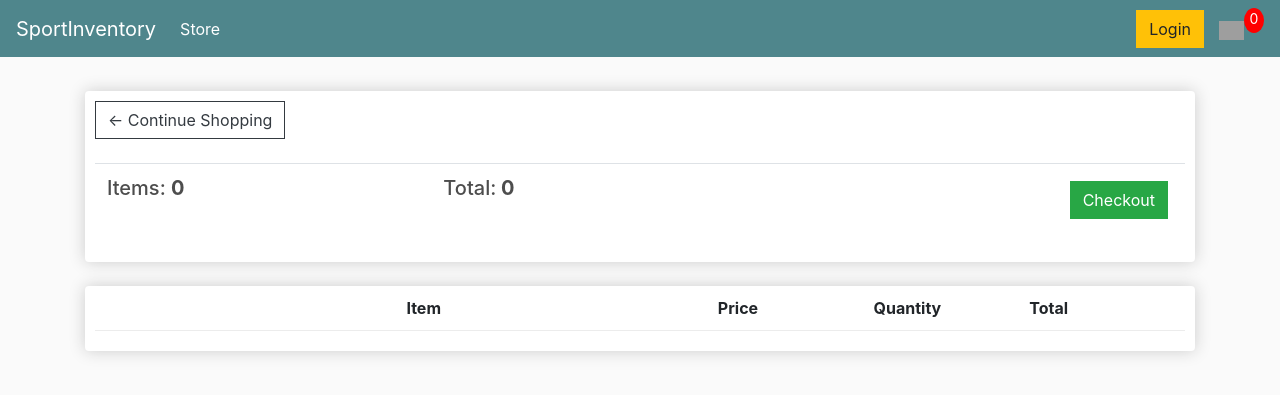
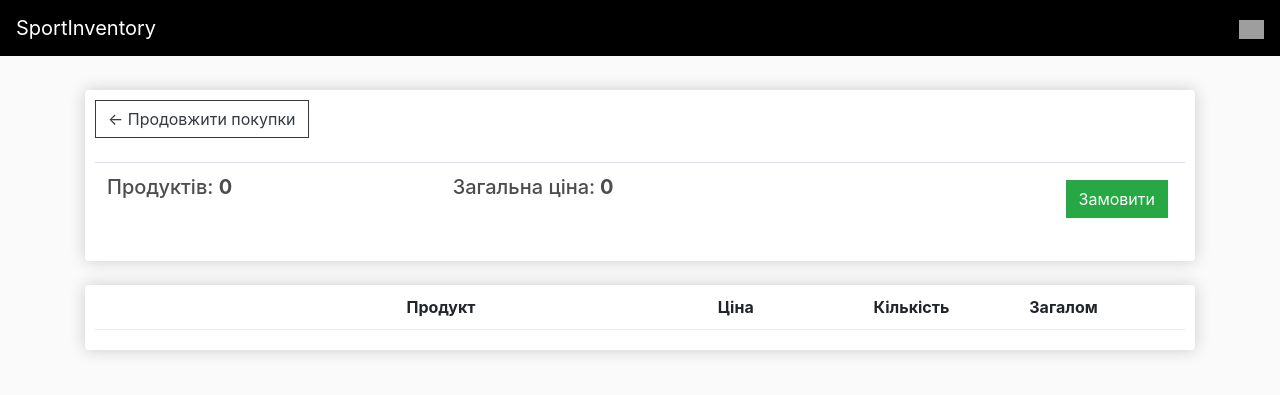
Before and after one commit to l3va/sport-inventory, a Django app: page /cart/ in a window 1280 px wide. Shown: the top 395 px of the page. Run offline with Django 3.2, Linux system fonts and the light colour scheme; lists and menus that the app fills with data are empty; some libraries are stand-ins or nearby versions; grey boxes are pictures that could not be loaded.

Commit message:
implement add to cart functionality and translated site to Ukrainian language

```diff
--- /dev/null
+++ b/static/js/cart.js
@@ -0,0 +1,38 @@
+var updateBtns = document.getElementsByClassName('update-cart')
+
+for(var i = 0; i < updateBtns.length; i++) {
+    updateBtns[i].addEventListener('click', function() {
+        var productId = this.dataset.product
+        var action = this.dataset.action
+        console.log('productId:', productId, 'action:', action)
+
+        console.log('USER:', user)
+        if (user === 'AnonymousUser') {
+            console.log('Not logged in')
+        } else {
+            updateUserOrder(productId, action)
+        }
+    })
+}
+
+function updateUserOrder(productId, action) {
+    console.log('User is logged in, sending data...')
+
+    var url = '/update_item/'
+
+    fetch(url, {
+        method:'POST',
+        headers:{
+            'Content-Type':'application/json',
+            'X-CSRFToken': csrftoken
+        },
+        body:JSON.stringify({'productId': productId, 'action': action})
+    })
+    .then((response) => {
+        return response.json()
+    })
+    .then((data) => {
+        console.log('data:', data)
+        location.reload()
+    })
+}
--- a/store/templates/store/cart.html
+++ b/store/templates/store/cart.html
@@ -5,16 +5,16 @@
 		<div class="col-lg-12">
 			<div class="box-element">
 
-				<a  class="btn btn-outline-dark" href="{% url 'store' %}">&#x2190; Continue Shopping</a>
+				<a  class="btn btn-outline-dark" href="{% url 'store' %}">&#x2190; Продовжити покупки</a>
 
 				<br>
 				<br>
 				<table class="table">
 					<tr>
-						<th><h5>Items: <strong>{{ order.get_cart_items }}</strong></h5></th>
-						<th><h5>Total:<strong> {{ order.get_cart_total }}</strong></h5></th>
+						<th><h5>Продуктів: <strong>{{ order.get_cart_items }}</strong></h5></th>
+						<th><h5>Загальна ціна:<strong> {{ order.get_cart_total }}</strong></h5></th>
 						<th>
-							<a  style="float:right; margin:5px;" class="btn btn-success" href="{% url 'checkout' %}">Checkout</a>
+							<a  style="float:right; margin:5px;" class="btn btn-success" href="{% url 'checkout' %}">Замовити</a>
 						</th>
 					</tr>
 				</table>
@@ -25,10 +25,10 @@
 			<div class="box-element">
 				<div class="cart-row">
 					<div style="flex:2"></div>
-					<div style="flex:2"><strong>Item</strong></div>
-					<div style="flex:1"><strong>Price</strong></div>
-					<div style="flex:1"><strong>Quantity</strong></div>
-					<div style="flex:1"><strong>Total</strong></div>
+					<div style="flex:2"><strong>Продукт</strong></div>
+					<div style="flex:1"><strong>Ціна</strong></div>
+					<div style="flex:1"><strong>Кількість</strong></div>
+					<div style="flex:1"><strong>Загалом</strong></div>
 				</div>
 				{% for item in items %}
 				<div class="cart-row">
@@ -38,9 +38,9 @@
 					<div style="flex:1">
 						<p class="quantity">{{ item.quantity }}</p>
 						<div class="quantity">
-							<img class="chg-quantity" src="{% static  'images/arrow-up.png' %}">
+							<img data-product="{{ item.product.id }}" data-action="add" class="chg-quantity update-cart" src="{% static  'images/arrow-up.png' %}">
 
-							<img class="chg-quantity" src="{% static  'images/arrow-down.png' %}">
+							<img data-product="{{ item.product.id }}" data-action="remove" class="chg-quantity update-cart" src="{% static  'images/arrow-down.png' %}">
 						</div>
 					</div>
 					<div style="flex:1"><p>{{item.get_total}}</p></div>
--- a/store/templates/store/main.html
+++ b/store/templates/store/main.html
@@ -10,10 +10,31 @@
 
 	<link rel="stylesheet" type="text/css" href="{% static 'css/main.css' %}">
 
+    <script type="text/javascript">
+        var user = '{{ request.user }}'
+
+        function getToken(name) {
+            let cookieValue = null;
+            if (document.cookie && document.cookie !== '') {
+                const cookies = document.cookie.split(';');
+                for (let i = 0; i < cookies.length; i++) {
+                    const cookie = cookies[i].trim();
+                    // Does this cookie string begin with the name we want?
+                    if (cookie.substring(0, name.length + 1) === (name + '=')) {
+                        cookieValue = decodeURIComponent(cookie.substring(name.length + 1));
+                        break;
+                    }
+                }
+            }
+            return cookieValue;
+        }
+        const csrftoken = getToken('csrftoken');
+    </script>
+
 </head>
 <body>
 
-	<nav class="navbar navbar-expand-lg navbar-dark bg-dark">
+	<nav class="navbar navbar-expand-lg navbar-dark bg-dark " style="background-color: black !important;">
 	  <a class="navbar-brand" href="{% url 'store' %}">SportInventory</a>
 	  <button class="navbar-toggler" type="button" data-toggle="collapse" data-target="#navbarSupportedContent" aria-controls="navbarSupportedContent" aria-expanded="false" aria-label="Toggle navigation">
 	    <span class="navbar-toggler-icon"></span>
@@ -22,17 +43,16 @@
 	  <div class="collapse navbar-collapse" id="navbarSupportedContent">
 	    <ul class="navbar-nav mr-auto">
 	      <li class="nav-item active">
-	        <a class="nav-link" href="{% url 'store' %}">Store <span class="sr-only">(current)</span></a>
+{#	        <a class="nav-link" href="{% url 'store' %}">Store <span class="sr-only">(current)</span></a>#}
 	      </li>
 
 	    </ul>
 	    <div class="form-inline my-2 my-lg-0">
-	     	<a href="#"class="btn btn-warning">Login</a>
-
+{#	     	<a href="#"class="btn btn-warning">Login</a>#}
 	     	<a href="{% url 'cart' %}">
 	    		<img  id="cart-icon" src="{% static 'images/cart.png' %}">
 	    	</a>
-	    	<p id="cart-total">0</p>
+{#	    	<p id="cart-total">{{ cartItems }}</p>#}
 
 	    </div>
 	  </div>
@@ -52,5 +72,8 @@
 	<script src="https://cdn.jsdelivr.net/npm/popper.js@1.16.0/dist/umd/popper.min.js" integrity="sha384-Q6E9RHvbIyZFJoft+2mJbHaEWldlvI9IOYy5n3zV9zzTtmI3UksdQRVvoxMfooAo" crossorigin="anonymous"></script>
 
 	<script src="https://stackpath.bootstrapcdn.com/bootstrap/4.4.1/js/bootstrap.min.js" integrity="sha384-wfSDF2E50Y2D1uUdj0O3uMBJnjuUD4Ih7YwaYd1iqfktj0Uod8GCExl3Og8ifwB6" crossorigin="anonymous"></script>
+
+    <script src="{% static 'js/cart.js' %}"></script>
+
 </body>
 </html>
--- a/store/templates/store/store.html
+++ b/store/templates/store/store.html
@@ -1,7 +1,7 @@
 {% extends 'store/main.html' %}
 {% load static %}
 {% block content %}
-    <a href="{% url 'export_products_csv' %}">Export all products</a>
+    <a href="{% url 'export_products_csv' %}" style="color: black">Експортувати всі продукти</a>
 	<div class="row">
         {% for product in products %}
 		<div class="col-lg-4">
@@ -10,8 +10,8 @@
 				<h6><strong>{{ product.name }}</strong></h6>
 				<hr>
 
-				<button  class="btn btn-outline-secondary add-btn">Add to Cart</button>
-				<a class="btn btn-outline-success" href="#">View</a>
+				<button data-product="{{ product.id }}" data-action="add" class="btn btn-outline-secondary add-btn update-cart">Додати в корзину</button>
+{#				<a class="btn btn-outline-success" href="#">View</a>#}
 				<h4 style="display: inline-block; float: right"><strong>{{product.price}}</strong></h4>
 			</div>
 		</div>
--- a/store/urls.py
+++ b/store/urls.py
@@ -5,4 +5,5 @@ urlpatterns = [
     path('', views.store, name='store'),
     path('cart/', views.cart, name='cart'),
     path('checkout/', views.checkout, name='checkout'),
+    path('update_item/', views.updateItem, name='update_item'),
 ]
--- a/store/views.py
+++ b/store/views.py
@@ -1,11 +1,23 @@
 import csv
+import json
 
 from django.http import HttpResponse
 from django.shortcuts import render
+from django.http import JsonResponse
+
 from .models import *
 
 # Create your views here.
 def store(request):
+    if request.user.is_authenticated:
+        customer = request.user.customer
+        order, created = Order.objects.get_or_create(customer=customer, complete=False)
+        items = order.orderitem_set.all()
+
+    else:
+        items = []
+        order = {'get_cart_total': 0, 'get_cart_items': 0}
+
     products = Product.objects.all()
     context = {'products': products}
     return render(request, 'store/store.html', context)
@@ -47,3 +59,29 @@ def export_products_csv(request):
         writer.writerow(product)
 
     return response
+
+def updateItem(request):
+    data = json.loads(request.body)
+    productId = data['productId']
+    action = data['action']
+
+    print('Action:', action)
+    print('ProductId:', productId)
+
+    customer = request.user.customer
+    product = Product.objects.get(id=productId)
+    order, created = Order.objects.get_or_create(customer=customer, complete=False)
+
+    orderItem, created = OrderItem.objects.get_or_create(order=order, product=product)
+
+    if action == 'add':
+        orderItem.quantity = (orderItem.quantity + 1)
+    elif action == 'remove':
+        orderItem.quantity = (orderItem.quantity - 1)
+
+    orderItem.save()
+
+    if orderItem.quantity <= 0:
+        orderItem.delete()
+
+    return JsonResponse('Item was added', safe=False)
```
Also changed, not shown: store/templates/store/checkout.html (+16 -18 lines), db.sqlite3.
